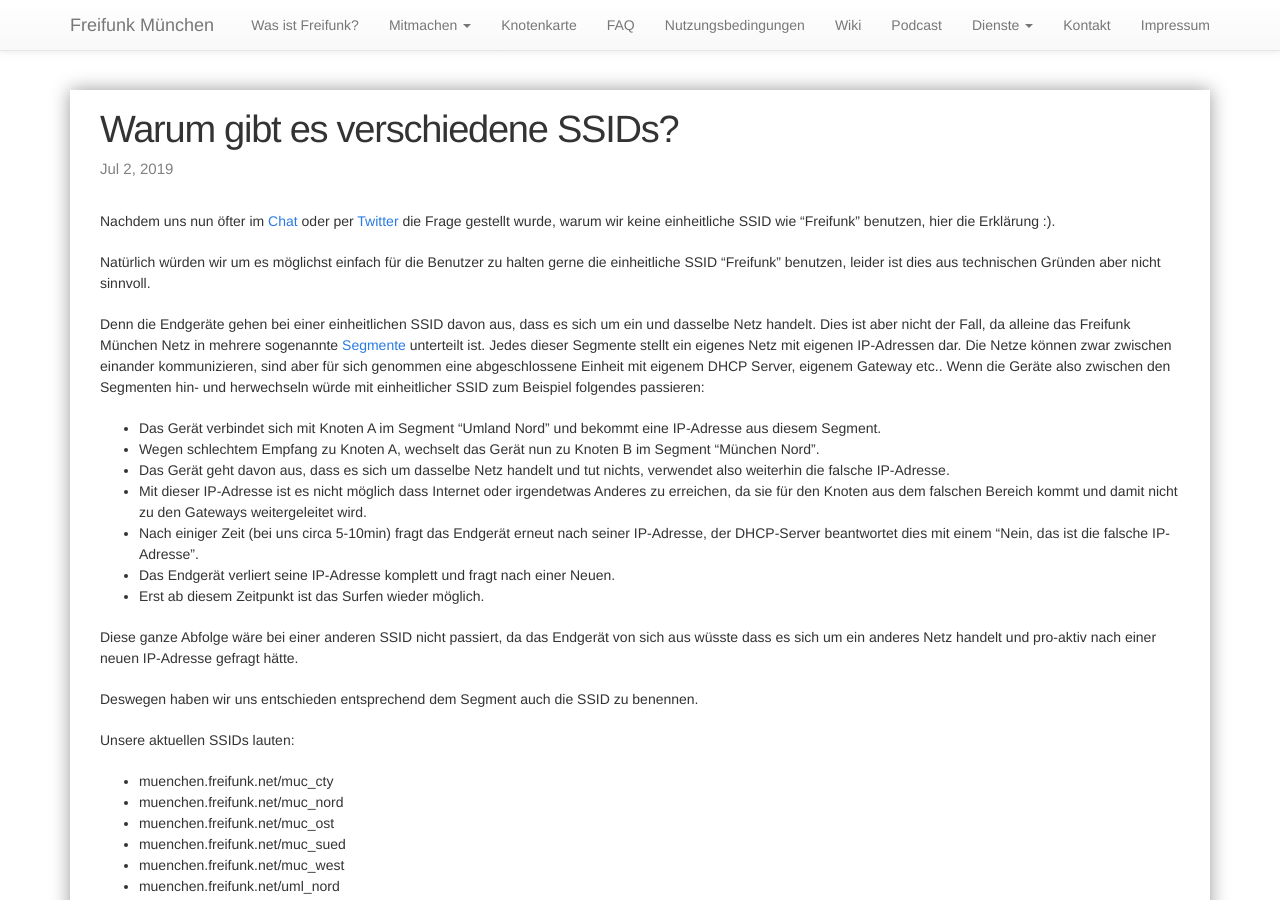
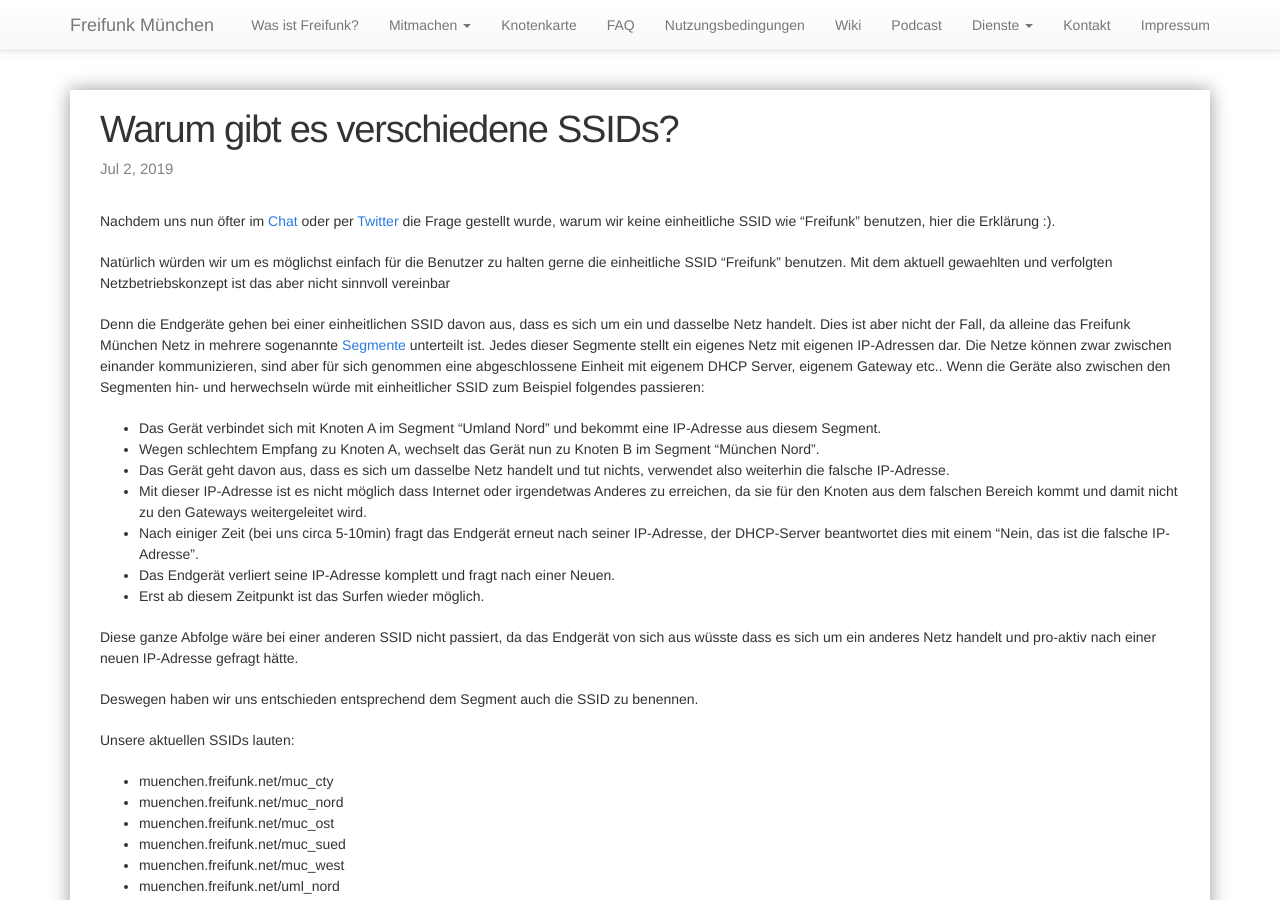
Before and after one commit to freifunkMUC/freifunkmuc.github.io, a Jekyll site: the page built from _posts/2019-07-02-verschiedene-ssids.markdown, in a window 1280 px wide and 900 px high. Built offline with Jekyll 4.4.1, drawn with Linux system fonts in a browser that asks for light colours.

Commit message:
Update 2019-07-02-verschiedene-ssids.markdown

```diff
--- a/_posts/2019-07-02-verschiedene-ssids.markdown
+++ b/_posts/2019-07-02-verschiedene-ssids.markdown
@@ -6,7 +6,7 @@ categories: freifunkmuc
 ---
 Nachdem uns nun öfter im [Chat](https://chat.ffmuc.net) oder per [Twitter](https://twitter.com/FreifunkMUC) die Frage gestellt wurde, warum wir keine einheitliche SSID wie "Freifunk" benutzen, hier die Erklärung :).
 
-Natürlich würden wir um es möglichst einfach für die Benutzer zu halten gerne die einheitliche SSID "Freifunk" benutzen, leider ist dies aus technischen Gründen aber nicht sinnvoll.
+Natürlich würden wir um es möglichst einfach für die Benutzer zu halten gerne die einheitliche SSID "Freifunk" benutzen. Mit dem aktuell gewaehlten und verfolgten Netzbetriebskonzept ist das aber nicht sinnvoll vereinbar
 
 Denn die Endgeräte gehen bei einer einheitlichen SSID davon aus, dass es sich um ein und dasselbe Netz handelt. Dies ist aber nicht der Fall, da alleine das Freifunk München Netz in mehrere sogenannte [Segmente](http://umap.openstreetmap.fr/en/map/ffmuc-sites_319166#8/46.995/12.849) unterteilt ist. Jedes dieser Segmente stellt ein eigenes Netz mit eigenen IP-Adressen dar. Die Netze können zwar zwischen einander kommunizieren, sind aber für sich genommen eine abgeschlossene Einheit mit
 eigenem DHCP Server, eigenem Gateway etc.. Wenn die Geräte also zwischen den Segmenten hin- und herwechseln würde mit einheitlicher SSID zum Beispiel folgendes passieren:
```
